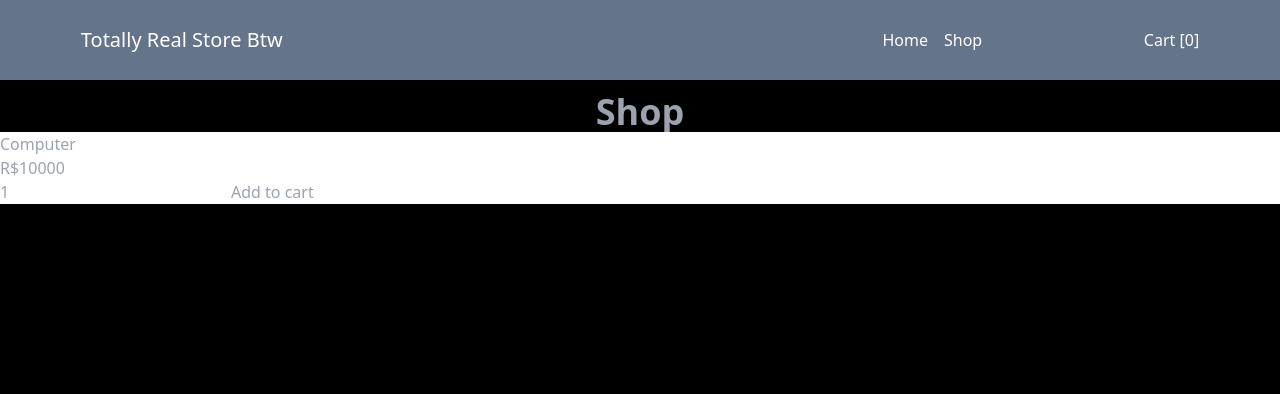
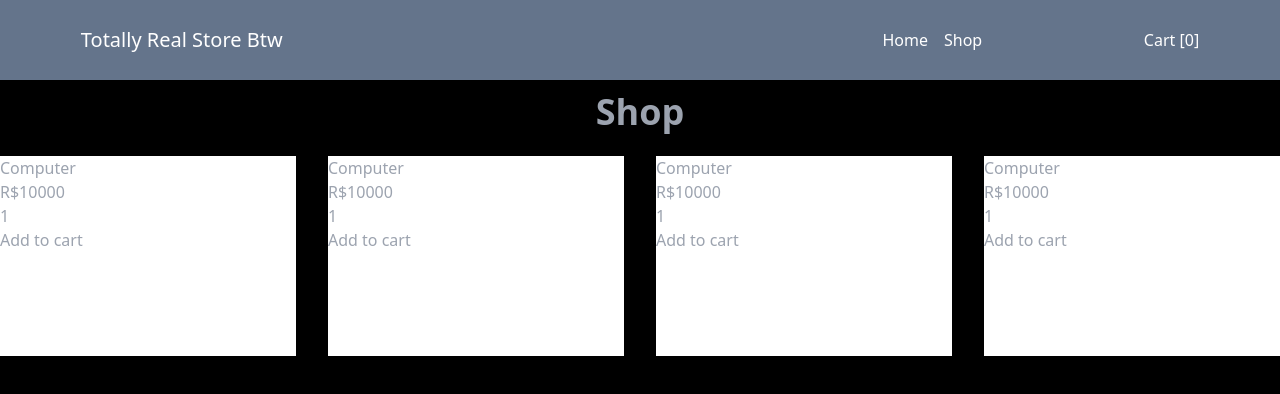
Before and after one commit to Adithya-why/ecom, a React (Vite) app: page /shop in a window 1280 px wide. Shown: the top 394 px of the page. Built offline with nearby package versions, Linux system fonts and the light colour scheme.

Commit message:
specified the arrangement of items in grid

```diff
--- a/src/index.css
+++ b/src/index.css
@@ -9,3 +9,12 @@
 ::-webkit-scrollbar{
     display: none;
 }
+
+
+.itemsgrid{
+
+    display: grid;
+    grid-template-columns: repeat(auto-fit,minmax(200px,1fr));
+    grid-auto-rows: 200px;
+    gap: 2rem;
+}
--- a/src/shop/Shop.jsx
+++ b/src/shop/Shop.jsx
@@ -9,7 +9,10 @@ export default function Shop({ handleclick }){
         <div className=" bg-black h-full text-gray-400 flex flex-col">
             <h1 className="text-4xl text-center font-bold mt-3 ">Shop</h1>
 
-            <div className="itemsgrid">
+            <div className="itemsgrid mt-6">
+                <Item name={'Computer'} price={'R$10000'}/>
+                <Item name={'Computer'} price={'R$10000'}/>
+                <Item name={'Computer'} price={'R$10000'}/>
                 <Item name={'Computer'} price={'R$10000'}/>
             </div>
 
```
